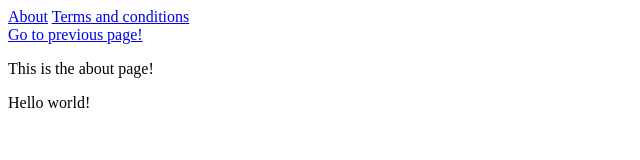
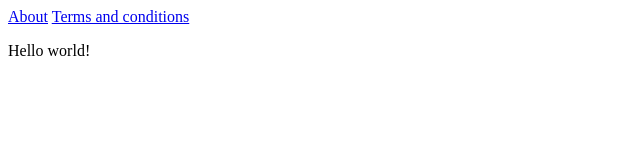
Before and after one commit to artcontempo/artcontempo.github.io, a plain HTML site: page index.html in a window 1280 px wide. Shown: the whole page, without its empty margins (0-640 px from the left). Drawn offline with Linux system fonts and the light colour scheme.

Commit message:
Update index.html

```diff
--- a/index.html
+++ b/index.html
@@ -12,10 +12,7 @@
     <nav>
         <a href="pages/about.html"> About</a>
         <a href="pages/terms.html">Terms and conditions</a>
-        <nav><a href="../index.html">Go to previous page!</a></nav>
-        <p>This is the about page!</p>
-
-     </nav>
+    </nav>
     <p>Hello world!</p>
 </body>
 
```
